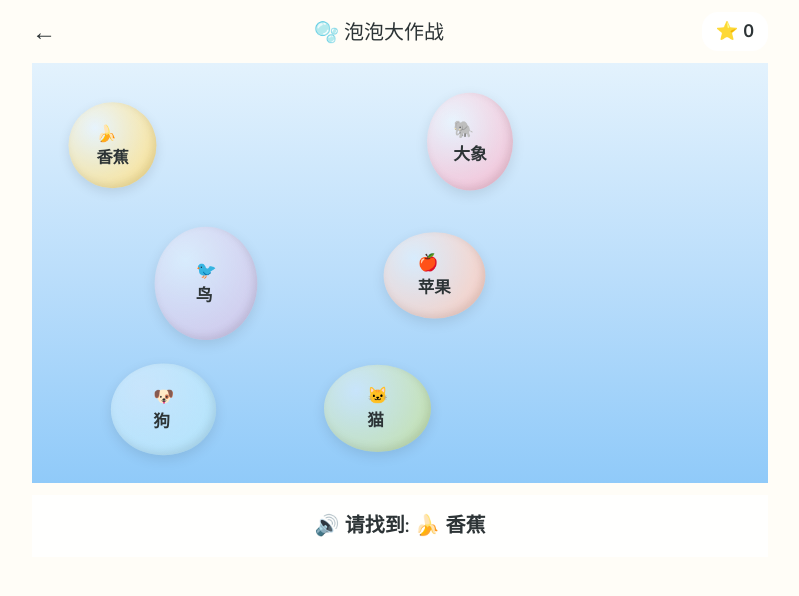
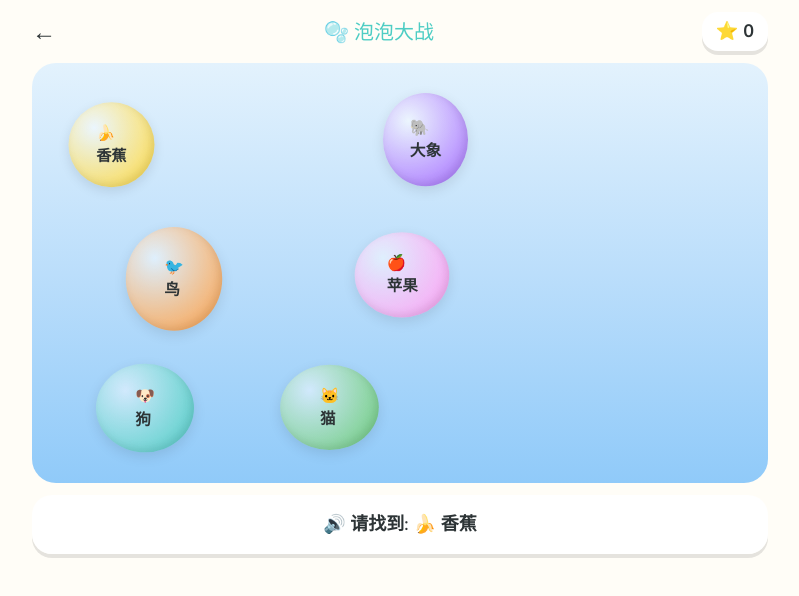
Before and after one commit to zengyforex123456/literacy-kids-app, a React (Vite) app: page /game/bubble-pop in a window 1280 px wide. Shown: the top 596 px of the page, without its empty margins (240-1039 px from the left). Built offline with nearby package versions, Linux system fonts and the light colour scheme; a web font is replaced by a local one.

Commit message:
style: BubblePopGame BetterBaby色彩+游戏标签统一

```diff
--- a/src/games/bubble-pop/BubblePopGame.tsx
+++ b/src/games/bubble-pop/BubblePopGame.tsx
@@ -8,19 +8,17 @@ import { useUserStore } from '../../shared/stores/userStore'
 import { Confetti } from '../../shared/components/Confetti'
 
 const WORDS = [
-  { chinese: '苹果', english: 'apple', emoji: '🍎', color: '#FFCCBC' },
-  { chinese: '香蕉', english: 'banana', emoji: '🍌', color: '#FFE082' },
-  { chinese: '猫', english: 'cat', emoji: '🐱', color: '#C5E1A5' },
-  { chinese: '狗', english: 'dog', emoji: '🐶', color: '#B3E5FC' },
-  { chinese: '大象', english: 'elephant', emoji: '🐘', color: '#F8BBD0' },
-  { chinese: '鸟', english: 'bird', emoji: '🐦', color: '#D1C4E9' },
-  { chinese: '鱼', english: 'fish', emoji: '🐟', color: '#B2EBF2' },
-  { chinese: '花', english: 'flower', emoji: '🌸', color: '#F8BBD0' },
+  { chinese:'苹果',english:'apple',emoji:'🍎',color:'#FF9FF3' },
+  { chinese:'香蕉',english:'banana',emoji:'🍌',color:'#FFD93D' },
+  { chinese:'猫',english:'cat',emoji:'🐱',color:'#6BCB77' },
+  { chinese:'狗',english:'dog',emoji:'🐶',color:'#4ECDC4' },
+  { chinese:'大象',english:'elephant',emoji:'🐘',color:'#A66CFF' },
+  { chinese:'鸟',english:'bird',emoji:'🐦',color:'#FF9F43' },
+  { chinese:'鱼',english:'fish',emoji:'🐟',color:'#4ECDC4' },
+  { chinese:'花',english:'flower',emoji:'🌸',color:'#FF9FF3' },
 ]
 
-function shuffle<T>(arr: T[]): T[] {
-  return [...arr].sort(() => Math.random() - 0.5)
-}
+function shuffle<T>(arr: T[]): T[] { return [...arr].sort(() => Math.random() - 0.5) }
 
 export function BubblePopGame() {
   const navigate = useNavigate()
@@ -31,8 +29,9 @@ export function BubblePopGame() {
   const [target, setTarget] = useState(WORDS[0])
   const [bubbles, setBubbles] = useState<typeof WORDS>([])
   const [showConfetti, setShowConfetti] = useState(false)
-  const [feedback, setFeedback] = useState<'correct' | 'wrong' | null>(null)
+  const [feedback, setFeedback] = useState<'correct'|'wrong'|null>(null)
   const [round, setRound] = useState(0)
+  const [popped, setPopped] = useState<Set<string>>(new Set())
 
   const nextRound = useCallback(() => {
     const next = WORDS[(round + 1) % WORDS.length]
@@ -41,96 +40,93 @@ export function BubblePopGame() {
     const distractors = shuffle(others).slice(0, 5)
     setBubbles(shuffle([next, ...distractors]))
     setRound(r => r + 1)
-    setTimeout(() => speak(`找到${next.chinese}`, 'zh-CN'), 300)
-    setTimeout(() => speak(next.english, 'en-US'), 1000)
+    setPopped(new Set())
+    setTimeout(() => speak('找到' + next.chinese, 'zh-CN'), 300)
   }, [round])
 
-  useEffect(() => {
-    startGame('bubble-pop')
-    nextRound()
-    return () => endGame()
-  }, [])
+  useEffect(() => { startGame('bubble-pop'); nextRound(); return () => endGame() }, [])
 
   const handlePop = (word: typeof WORDS[0]) => {
+    if (popped.has(word.chinese)) return
+    setPopped(new Set([...popped, word.chinese]))
     if (word.chinese === target.chinese) {
-      play('correct')
-      answerQuestion(true)
-      addCoins(1)
-      setFeedback('correct')
-      setShowConfetti(true)
-      speak(`太棒了！${word.chinese}, ${word.english}`, 'zh-CN')
-      setTimeout(() => { setFeedback(null); nextRound() }, 1500)
+      play('correct'); answerQuestion(true); addCoins(1)
+      setFeedback('correct'); setShowConfetti(true)
+      speak('太棒了！' + word.chinese)
+      setTimeout(() => { setFeedback(null); nextRound() }, 1200)
     } else {
-      play('wrong')
-      answerQuestion(false)
+      play('wrong'); answerQuestion(false)
       setFeedback('wrong')
-      speak(`这是${word.chinese}，再试一次找${target.chinese}`, 'zh-CN')
-      setTimeout(() => setFeedback(null), 1000)
+      speak('这是' + word.chinese + '，再找找' + target.chinese)
+      setTimeout(() => setFeedback(null), 800)
     }
   }
 
   if (round > WORDS.length) {
     return (
-      <div style={{ padding: 60, textAlign: 'center', minHeight: '100vh', display: 'flex', flexDirection: 'column', alignItems: 'center', justifyContent: 'center', gap: 20 }}>
-        <div style={{ fontSize: 72 }}>🫧</div>
-        <h1 style={{ fontFamily: 'var(--font-heading)', fontSize: 32 }}>游戏结束!</h1>
-        <p style={{ fontSize: 18 }}>得分: {score}/{round - 1}</p>
+      <div style={{ display:'flex',flexDirection:'column',alignItems:'center',justifyContent:'center',minHeight:'100vh',gap:20,padding:40,textAlign:'center' }}>
+        <div style={{ fontSize:72 }}>🫧</div>
+        <h1 style={{ fontFamily:'var(--font-heading)',fontSize:32,color:'var(--bbaby-blue)' }}>游戏结束!</h1>
+        <p style={{ fontSize:18 }}>得分: {score}/{round - 1}</p>
         <button onClick={() => navigate('/')} style={{
-          padding: '16px 48px', fontSize: 20, fontWeight: 700, border: 'none',
-          borderRadius: 20, background: 'var(--primary)', color: 'white', cursor: 'pointer',
+          padding:'16px 48px',fontSize:20,fontWeight:700,border:'none',
+          borderRadius:20,background:'var(--bbaby-red)',color:'white',cursor:'pointer',
         }}>回到主页</button>
       </div>
     )
   }
 
   return (
-    <div style={{ minHeight: '100vh' }}>
+    <div style={{ minHeight:'100vh' }}>
       <Confetti show={showConfetti} onComplete={() => setShowConfetti(false)} />
-      <div style={{ display: 'flex', justifyContent: 'space-between', alignItems: 'center', padding: '12px 16px' }}>
-        <button onClick={() => navigate('/')} style={{ fontSize: 24, border: 'none', background: 'none', cursor: 'pointer' }}>←</button>
-        <span style={{ fontFamily: 'var(--font-heading)', fontSize: 20 }}>🫧 泡泡大作战</span>
-        <span style={{ fontWeight: 700, fontSize: 18, background: 'white', padding: '6px 14px', borderRadius: 16 }}>⭐ {score}</span>
+      <div style={{ display:'flex',justifyContent:'space-between',alignItems:'center',padding:'12px 16px' }}>
+        <button onClick={() => navigate('/')} style={{ fontSize:24,border:'none',background:'none',cursor:'pointer' }}>←</button>
+        <span style={{ fontFamily:'var(--font-heading)',fontSize:20,color:'var(--bbaby-blue)' }}>🫧 泡泡大战</span>
+        <span style={{ fontWeight:700,fontSize:18,background:'white',padding:'6px 14px',borderRadius:16,boxShadow:'var(--shadow-sm)' }}>⭐ {score}</span>
       </div>
 
       <div style={{
-        margin: '0 16px', height: 420, borderRadius: 'var(--radius)',
-        background: 'linear-gradient(180deg, #E3F2FD, #BBDEFB, #90CAF9)',
-        position: 'relative', overflow: 'hidden',
+        margin:'0 16px',height:420,borderRadius:24,
+        background:'linear-gradient(180deg, #E3F2FD, #BBDEFB, #90CAF9)',
+        position:'relative',overflow:'hidden',
       }}>
         <AnimatePresence>
           {bubbles.map((b, i) => (
-            <motion.div key={`${b.chinese}-${i}`}
-              initial={{ scale: 0 }}
-              animate={{ scale: 1 }}
-              exit={{ scale: 0 }}
+            !popped.has(b.chinese) && (
+              <motion.div key={b.chinese + '-' + i}
+                initial={{ scale:0 }} animate={{ scale:1 }} exit={{ scale:0, opacity:0 }}
                 onClick={() => handlePop(b)}
                 style={{
-                position: 'absolute',
-                width: 80 + Math.random() * 30, height: 80 + Math.random() * 30,
-                borderRadius: '50%', display: 'flex', alignItems: 'center', justifyContent: 'center',
-                cursor: 'pointer', fontWeight: 700, fontSize: 16, color: 'var(--text)',
-                background: `radial-gradient(circle at 30% 30%, rgba(255,255,255,0.4), ${b.color})`,
-                boxShadow: 'inset -3px -3px 8px rgba(0,0,0,0.1), 0 4px 12px rgba(0,0,0,0.1)',
-                top: `${10 + (i % 3) * 32}%`,
-                left: `${5 + (i % 2) * 30 + ((i * 13) % 20)}%`,
-                animation: `bob 3s ${i * 0.3}s ease-in-out infinite`,
+                  position:'absolute',
+                  width:80 + Math.random() * 20,
+                  height:80 + Math.random() * 20,
+                  borderRadius:'50%',
+                  display:'flex',alignItems:'center',justifyContent:'center',
+                  cursor:'pointer',fontWeight:700,fontSize:15,color:'var(--bbaby-text)',
+                  background:'radial-gradient(circle at 30% 30%, rgba(255,255,255,0.5), ' + b.color + ')',
+                  boxShadow:'inset -3px -3px 8px rgba(0,0,0,0.1), 0 4px 12px rgba(0,0,0,0.1)',
+                  top: (10 + (i % 3) * 32) + '%',
+                  left: (5 + (i % 2) * 28 + ((i * 11) % 18)) + '%',
+                  animation:'bob 3s ' + (i * 0.3) + 's ease-in-out infinite',
                 }}
               >
                 {b.emoji}<br/>{b.chinese}
               </motion.div>
+            )
           ))}
         </AnimatePresence>
       </div>
 
       <div style={{
-        textAlign: 'center', padding: 16, fontSize: 20, fontWeight: 600,
-        background: 'rgba(255,255,255,0.9)', borderRadius: 'var(--radius)',
-        margin: '12px 16px',
-        color: feedback === 'correct' ? 'var(--success)' : feedback === 'wrong' ? 'var(--danger)' : 'var(--text)',
+        textAlign:'center',padding:16,fontSize:18,fontWeight:600,
+        background:'rgba(255,255,255,0.95)',borderRadius:20,
+        margin:'12px 16px',boxShadow:'var(--shadow-sm)',
+        color: feedback === 'correct' ? 'var(--bbaby-green)' :
+               feedback === 'wrong' ? 'var(--bbaby-red)' : 'var(--bbaby-text)',
       }}>
         🔊 请找到: <strong>{target.emoji} {target.chinese}</strong>
         {feedback === 'correct' && ' ✅'}
-        {feedback === 'wrong' && ' ❌'}
+        {feedback === 'wrong' && ' ❌ 再试试!'}
       </div>
     </div>
   )
```
Also changed, not shown: 1 other file (tests, documents, lock files or other folders). Lines whose indentation alone changed are shown as unchanged.
